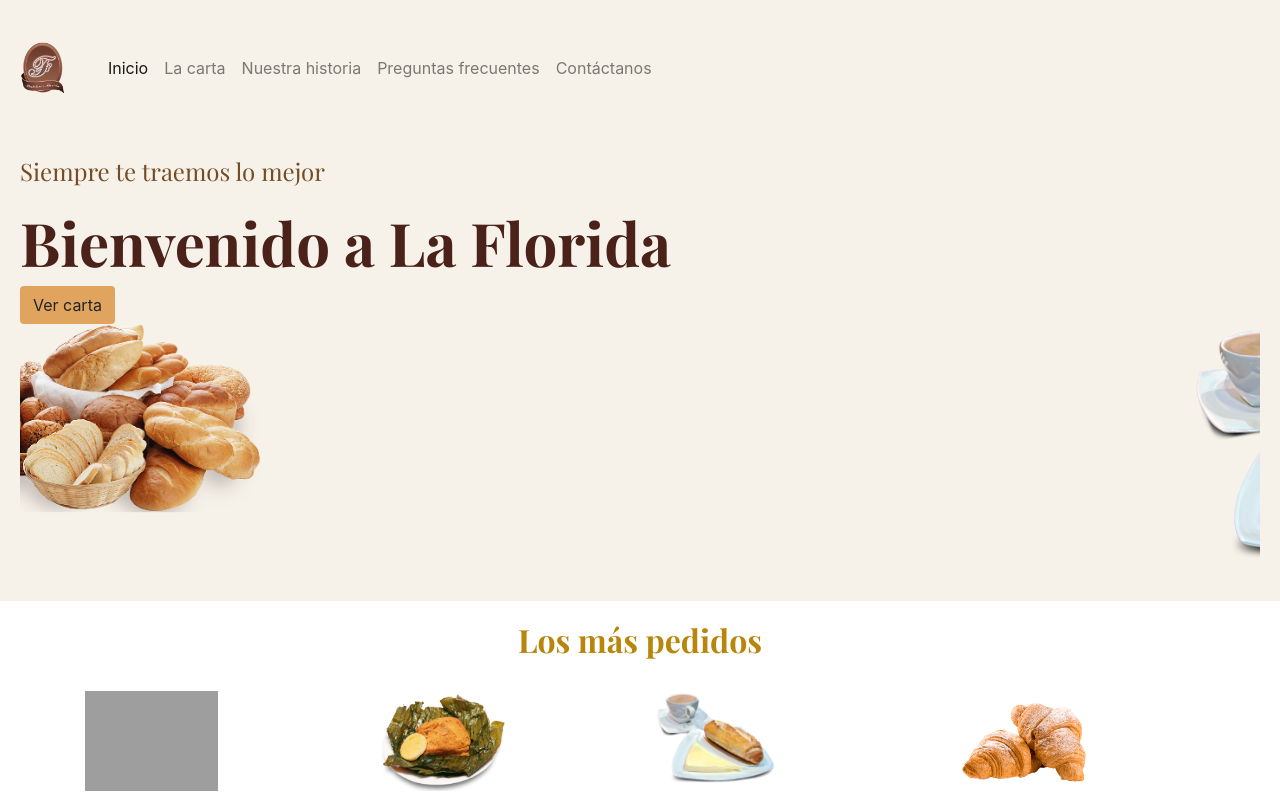
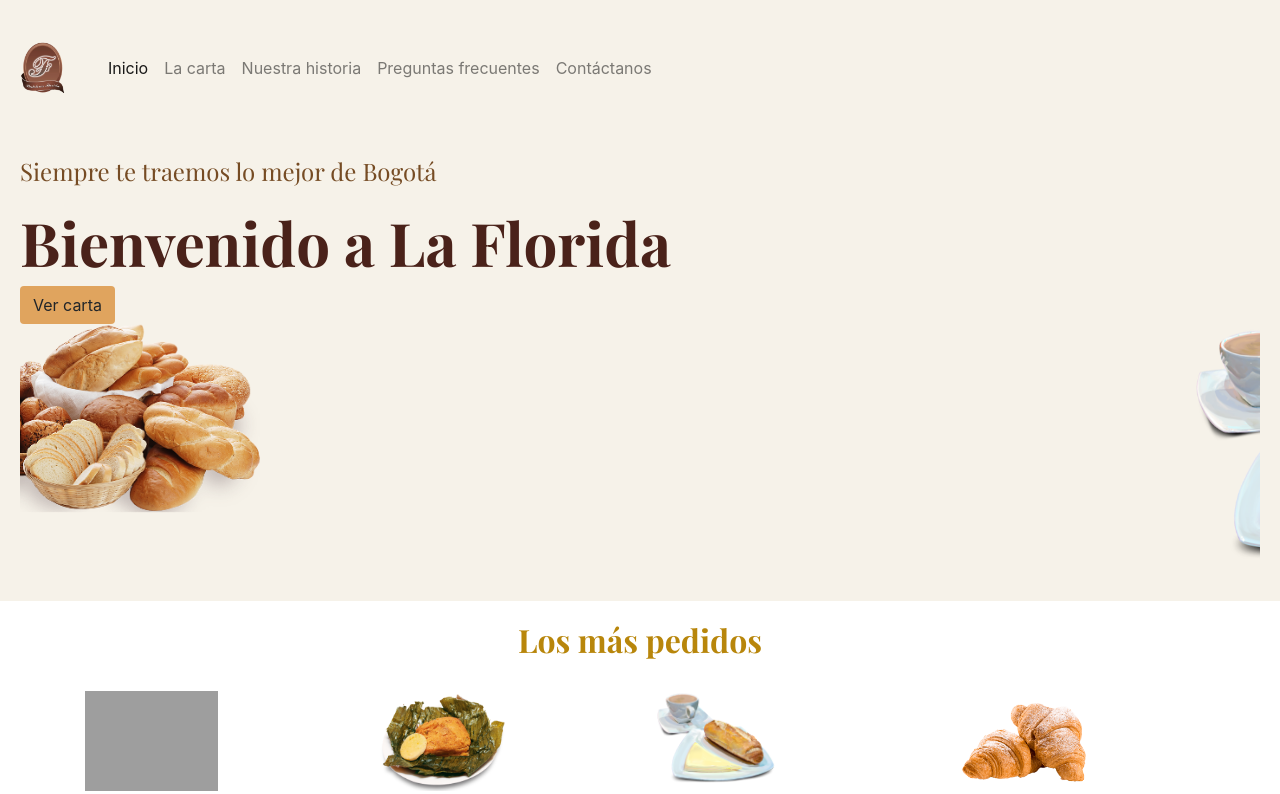
Before and after one commit to StefanieCadavid/ProyectoCoder, a plain HTML site: page index.html in a window 1280 px wide. Shown: the top 794 px of the page. Drawn offline with nearby package versions, Linux system fonts and the light colour scheme; grey boxes are pictures that could not be loaded.

Commit message:
H3 index

```diff
--- a/index.html
+++ b/index.html
@@ -37,7 +37,7 @@
         <section class="fondo__claro--Encabezado container-flex">
             <div class="carousel slide" data-ride="carousel">
                 <div class="carousel-captiond-none d-sm-none d-md-block align-text-bottom">
-                    <h3>Siempre te traemos lo mejor</h3>
+                    <h3>Siempre te traemos lo mejor de Bogotá</h3>
                     <h1>Bienvenido a La Florida</h1>
                     <button id="button"class="btn">
                         <a href="carta.html"></a>
```
